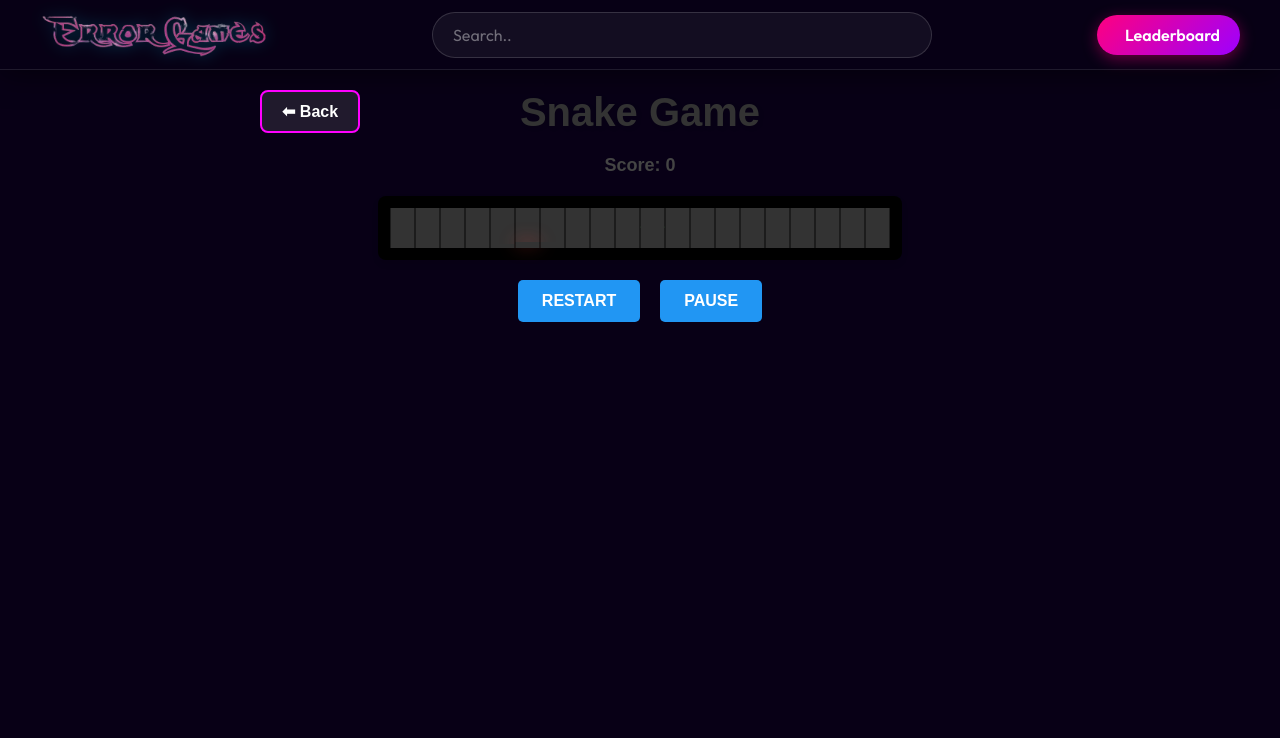
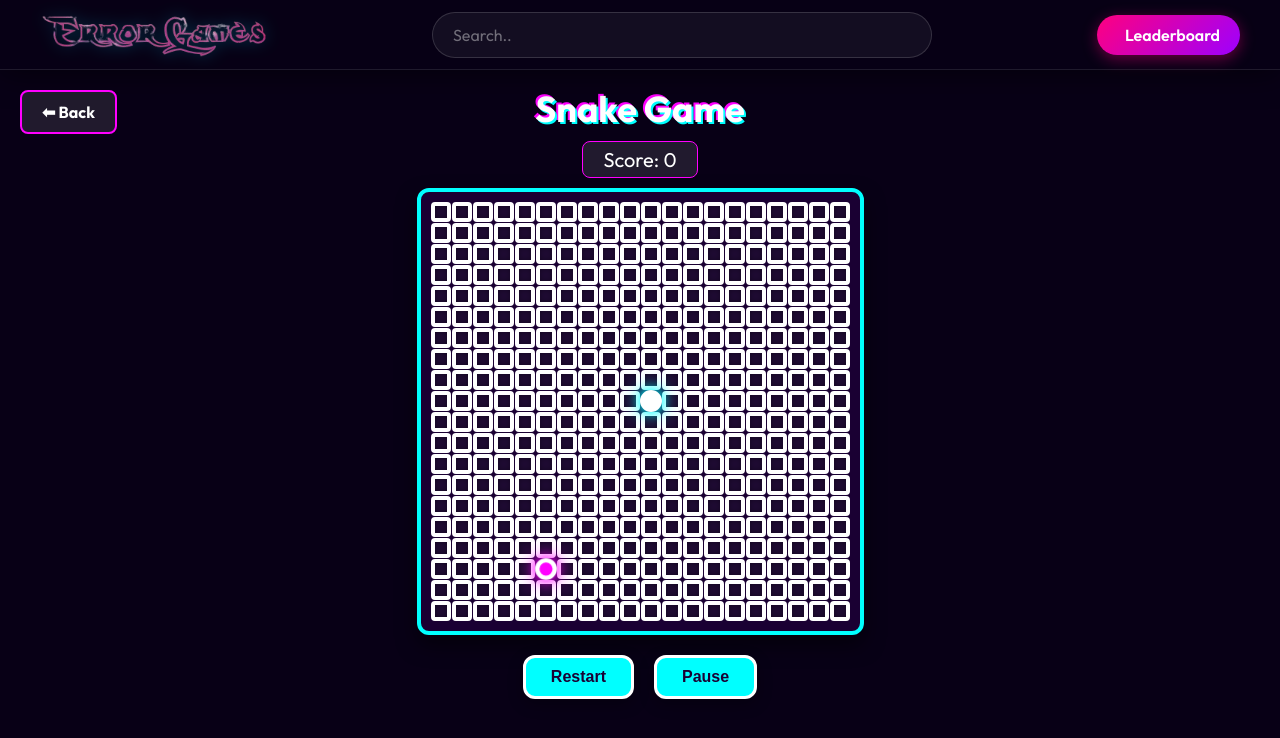
Before and after one commit to errorplayzz/error-games, a React (Vite) app: page /SnakeGame in a window 1280 px wide. Shown: the top 738 px of the page. Built offline with nearby package versions, Linux system fonts and the light colour scheme.

Commit message:
style: fix grid layout and add neon styling for Snake Game

```diff
--- a/src/game-lounge/Snake-Game/Snake-Game.css
+++ b/src/game-lounge/Snake-Game/Snake-Game.css
@@ -1,144 +1,112 @@
+/* Snake-Game.css */
+
 .snake-game {
   text-align: center;
-  font-family: 'Arial', sans-serif;
-  max-width: 800px;
-  margin: 0 auto;
-  padding: 20px;
+  font-family: 'Outfit', sans-serif;
+  padding: 2vh 20px;
+  display: flex;
+  flex-direction: column;
+  align-items: center;
 }
 
-h1 {
-  color: #333;
-  margin-bottom: 20px;
+.snake-game h1 {
+  color: #ffffff;
+  font-size: 36px;
+  margin-bottom: 10px;
+  text-shadow: 2px 2px 0px #00ffff, -2px -2px 0px #ff00ff;
 }
 
-.score-container {
-  display: flex;
-  justify-content: center;
-  gap: 20px;
-  margin-bottom: 20px;
-}
-
-p {
-  font-size: 18px;
-  font-weight: bold;
-  color: #444;
-  margin: 10px 0;
+.snake-game p {
+  font-size: 20px;
+  color: white;
+  margin-bottom: 10px;
+  background-color: rgba(255, 255, 255, 0.1);
+  padding: 5px 20px;
+  border-radius: 8px;
+  border: 1px solid #ff00ff;
 }
 
 .game-over {
-  color: #ff3333;
-  font-size: 24px;
-  animation: pulse 1s infinite;
+  color: #ff00ff !important;
+  font-weight: bold;
+  border-color: #ff00ff !important;
+  text-shadow: 0 0 10px #ff00ff;
 }
 
 .paused {
-  color: #ff9933;
-  font-size: 24px;
+  color: #00ffff !important;
+  font-weight: bold;
+  border-color: #00ffff !important;
 }
 
 .grid {
   display: grid;
-  grid-template-columns: repeat(20, 25px);
-  gap: 0px; /* Removed unnecessary spacing */
-  margin: 20px auto;
-  width: fit-content;
-  background: #000;
-  padding: 12px;
-  border-radius: 8px;
-  box-shadow: 0 4px 6px rgba(0, 0, 0, 0.1);
-  touch-action: none;
+  grid-template-columns: repeat(20, 20px);
+  grid-template-rows: repeat(20, 20px);
+  gap: 1px;
+  background-color: #1a0033;
+  padding: 10px;
+  border-radius: 12px;
+  border: 4px solid #00ffff;
+  box-shadow: 0 10px 20px rgba(0,0,0,0.5);
+  margin-bottom: 20px;
 }
 
 .cell {
-  width: 25px;
-  height: 25px;
-  background-color: #222;
-  border: 1px solid #333; /* Light border to separate cells */
+  width: 100%;
+  height: 100%;
+  background-color: rgba(255, 255, 255, 0.05);
+  border-radius: 2px;
 }
 
-.snake {
-  background-color: #4CAF50 !important; /* Ensure the snake is green */
-  width: 100%;
-  height: 100%;
+.cell.snake {
+  background-color: #00ffff;
+  box-shadow: 0 0 5px #00ffff;
+  border-radius: 4px;
 }
 
-.snake-head {
-  background-color: #388E3C !important;
-  width: 100%;
-  height: 100%;
-  transform: scale(1);
+.cell.snake-head {
+  background-color: #ffffff;
+  box-shadow: 0 0 10px #00ffff, 0 0 20px #00ffff;
+  border-radius: 50%;
+  transform: scale(1.1);
+  z-index: 10;
 }
-.food {
-  background-color: red;
-  width: 80%;
-  height: 80%;
-  margin: auto;
+
+.cell.food {
+  background-color: #ff00ff;
   border-radius: 50%;
-  animation: glow 1s infinite alternate;
+  box-shadow: 0 0 10px #ff00ff, 0 0 20px #ff00ff;
+  animation: pulse-food 0.8s infinite alternate;
+}
+
+@keyframes pulse-food {
+  from { transform: scale(0.8); }
+  to { transform: scale(1.1); }
 }
 
 .controls {
   display: flex;
   gap: 20px;
-  justify-content: center;
-  margin: 20px 0;
 }
 
-button {
-  padding: 12px 24px;
+.controls button {
+  padding: 10px 25px;
   font-size: 16px;
-  background-color: #2196F3;
-  color: white;
-  border: none;
+  font-weight: bold;
+  background-color: #00ffff;
+  color: #1a0033;
+  border: 3px solid white;
   cursor: pointer;
-  border-radius: 5px;
-  transition: background-color 0.2s ease;
-  text-transform: uppercase;
-  font-weight: bold;
+  border-radius: 12px;
+  transition: 0.3s;
+  box-shadow: 0 5px 15px rgba(0,0,0,0.3);
 }
 
-button:hover {
-  background-color: #1976D2;
+.controls button:hover {
+  background-color: #ff00ff;
+  color: white;
+  border-color: #1a0033;
+  transform: translateY(-3px);
+  box-shadow: 0 10px 20px rgba(255, 0, 255, 0.4);
 }
-
-.instructions {
-  margin-top: 20px;
-  color: #666;
-}
-
-.instructions p {
-  font-size: 14px;
-  font-weight: normal;
-}
-
-@keyframes pulse {
-  0% { transform: scale(1); }
-  50% { transform: scale(1.05); }
-  100% { transform: scale(1); }
-}
-
-@keyframes glow {
-  from {
-      box-shadow: 0 0 5px #f44336;
-  }
-  to {
-      box-shadow: 0 0 20px #f44336;
-  }
-}
-
-@media (max-width: 600px) {
-  .grid {
-      transform: scale(0.7);
-      transform-origin: center;
-      margin: 0 auto;
-  }
-
-  .controls {
-      flex-direction: column;
-      align-items: center;
-  }
-
-  button {
-      width: 200px;
-  }
-}
```
